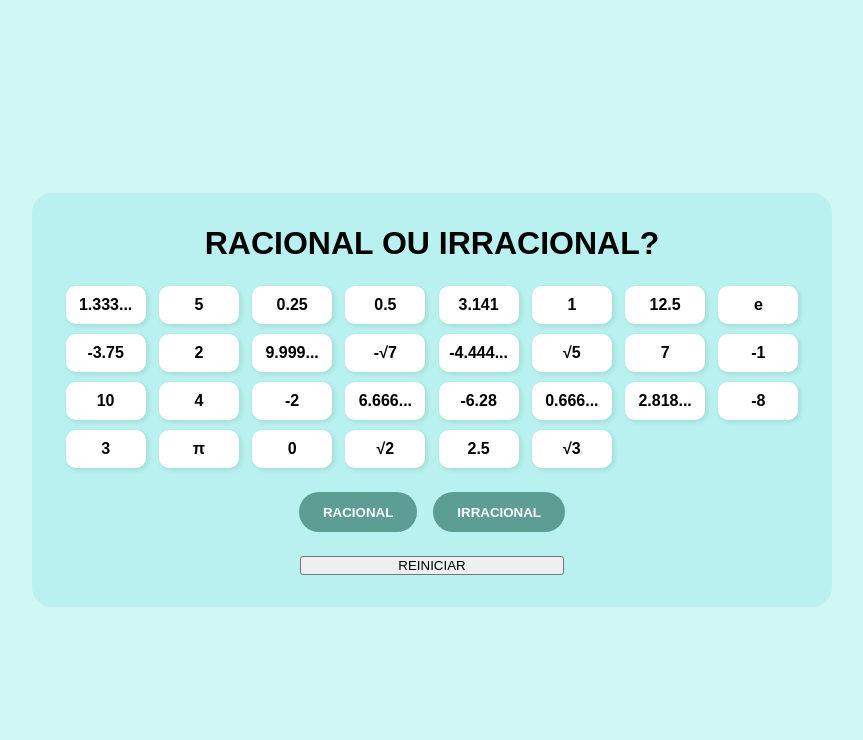
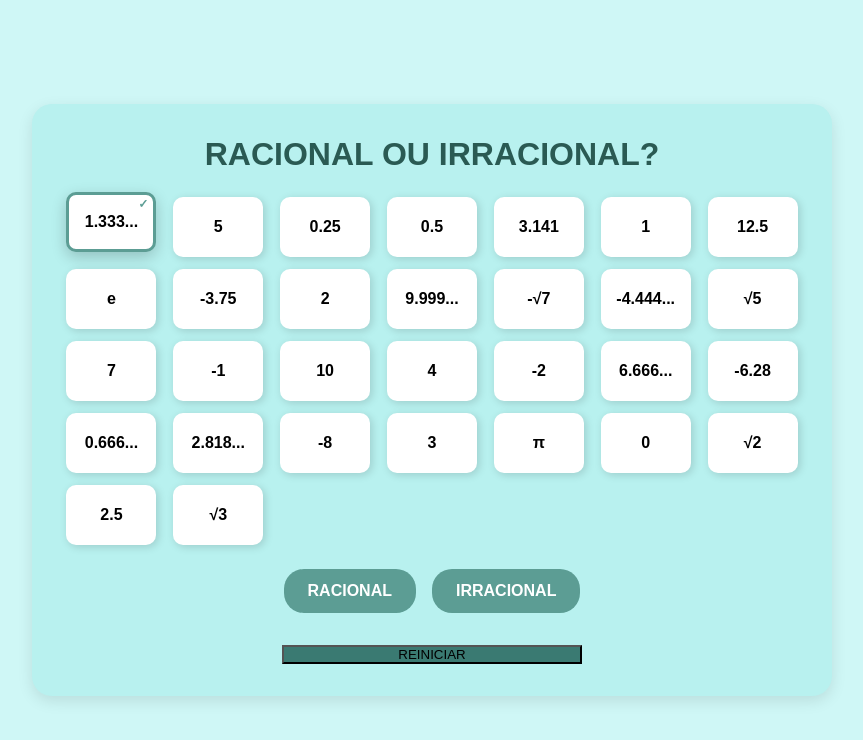
Before and after one commit to mhnrq/racional-ou-irracional, a plain HTML site: page index.html in a window 1280 px wide. Both pictures are taken after a click on the element "1.333...". Shown: the whole page, without its empty margins (208-1071 px from the left). Drawn offline with Linux system fonts and the light colour scheme.

Commit message:
Update index.html

```diff
--- a/index.html
+++ b/index.html
@@ -28,30 +28,55 @@
       text-align: center;
       width: 100%;
       max-width: 800px;
+      box-shadow: 0 5px 15px rgba(0,0,0,0.1);
     }
 
     h1 {
       margin-bottom: 1.5rem;
+      color: #2a5a53;
+      font-size: clamp(1.5rem, 3vw, 2rem);
     }
 
     .card-grid {
       display: grid;
-      grid-template-columns: repeat(auto-fill, minmax(80px, 1fr));
-      gap: 10px;
+      grid-template-columns: repeat(auto-fill, minmax(90px, 1fr));
+      gap: 12px;
       justify-items: center;
       margin-bottom: 1.5rem;
     }
 
     .card {
       background-color: white;
-      padding: 10px;
+      padding: 15px 10px;
       border-radius: 10px;
-      box-shadow: 2px 2px 5px rgba(0,0,0,0.1);
+      box-shadow: 2px 2px 8px rgba(0,0,0,0.15);
       cursor: pointer;
-      min-width: 80px;
+      width: 90px;
+      height: 60px;
+      display: flex;
+      align-items: center;
+      justify-content: center;
       text-align: center;
       font-weight: bold;
-      transition: background-color 0.3s;
+      transition: all 0.3s ease;
+      position: relative;
+      overflow: hidden;
+    }
+
+    .card.selected {
+      transform: translateY(-5px);
+      box-shadow: 0 5px 15px rgba(0,0,0,0.2);
+      border: 3px solid #5c9d94;
+    }
+
+    .card.selected::after {
+      content: "✓";
+      position: absolute;
+      top: 2px;
+      right: 5px;
+      color: #5c9d94;
+      font-size: 12px;
+      font-weight: bold;
     }
 
     .card.correct {
@@ -74,6 +99,7 @@
       justify-content: center;
       gap: 1rem;
       flex-wrap: wrap;
+      margin-bottom: 1rem;
     }
 
     .buttons button {
@@ -84,30 +110,47 @@
       border-radius: 20px;
       font-weight: bold;
       cursor: pointer;
-      transition: background-color 0.3s;
+      transition: all 0.3s;
+      font-size: clamp(0.9rem, 2vw, 1rem);
+      min-width: 120px;
     }
 
     .buttons button:hover {
       background-color: #41756d;
+      transform: translateY(-2px);
+      box-shadow: 0 4px 8px rgba(0,0,0,0.1);
     }
 
     #reiniciar {
-      margin-top: 1.5rem;
-      width: calc(2 * 1.5rem + 2 * 100px + 1rem);
+      margin-top: 1rem;
+      width: 100%;
+      max-width: 300px;
+      background-color: #3a7a72;
     }
 
-    @media (max-width: 500px) {
+    #reiniciar:hover {
+      background-color: #2a5a53;
+    }
+
+    /* Ajustes para telas menores */
+    @media (max-width: 600px) {
+      .container {
+        padding: 1.5rem;
+      }
+
+      .card-grid {
+        grid-template-columns: repeat(auto-fill, minmax(80px, 1fr));
+      }
+
       .card {
-        min-width: 60px;
+        width: 80px;
+        height: 55px;
         font-size: 14px;
+        padding: 12px 8px;
       }
 
       .buttons button {
-        width: 100px;
-      }
-
-      #reiniciar {
-        width: 100%;
+        padding: 0.7rem 1.2rem;
       }
     }
   </style>
@@ -163,7 +206,7 @@
     function iniciarJogo() {
       const grid = document.getElementById("grid");
       grid.innerHTML = "";
-      numerosEmbaralhados = numeros.sort(() => Math.random() - 0.5);
+      numerosEmbaralhados = [...numeros].sort(() => Math.random() - 0.5);
       numerosEmbaralhados.forEach((num, index) => {
         const card = document.createElement("div");
         card.className = "card";
@@ -178,20 +221,39 @@
 
     function selecionarCarta(card) {
       if (card.classList.contains("correct")) return;
-      document.querySelectorAll(".card").forEach(c => c.classList.remove("selected"));
+
+      // Remove a seleção de todas as cartas
+      document.querySelectorAll(".card").forEach(c => {
+        c.classList.remove("selected");
+      });
+
+      // Seleciona a carta clicada
+      card.classList.add("selected");
       cartaSelecionada = card;
-      card.classList.add("selected");
+
+      // Adiciona um efeito visual de clique
+      card.style.transform = "translateY(-5px) scale(0.95)";
+      setTimeout(() => {
+        card.style.transform = "translateY(-5px) scale(1)";
+      }, 100);
     }
 
     function classificar(tipo) {
-      if (!cartaSelecionada) return;
+      if (!cartaSelecionada) {
+        alert("Por favor, selecione uma carta primeiro!");
+        return;
+      }
+
       if (cartaSelecionada.dataset.tipo === tipo) {
         cartaSelecionada.classList.add("correct");
         cartaSelecionada.classList.remove("selected");
+        cartaSelecionada.style.transform = "none";
       } else {
         cartaSelecionada.classList.add("incorrect");
         setTimeout(() => {
           cartaSelecionada.classList.remove("incorrect");
+          cartaSelecionada.classList.remove("selected");
+          cartaSelecionada.style.transform = "none";
         }, 500);
       }
       cartaSelecionada = null;
```
